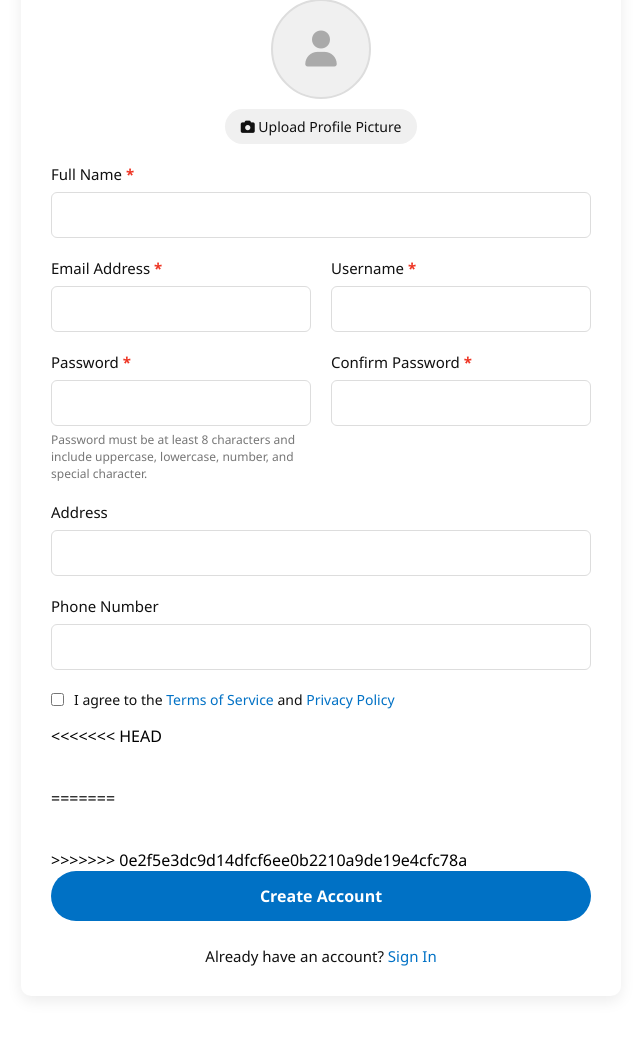
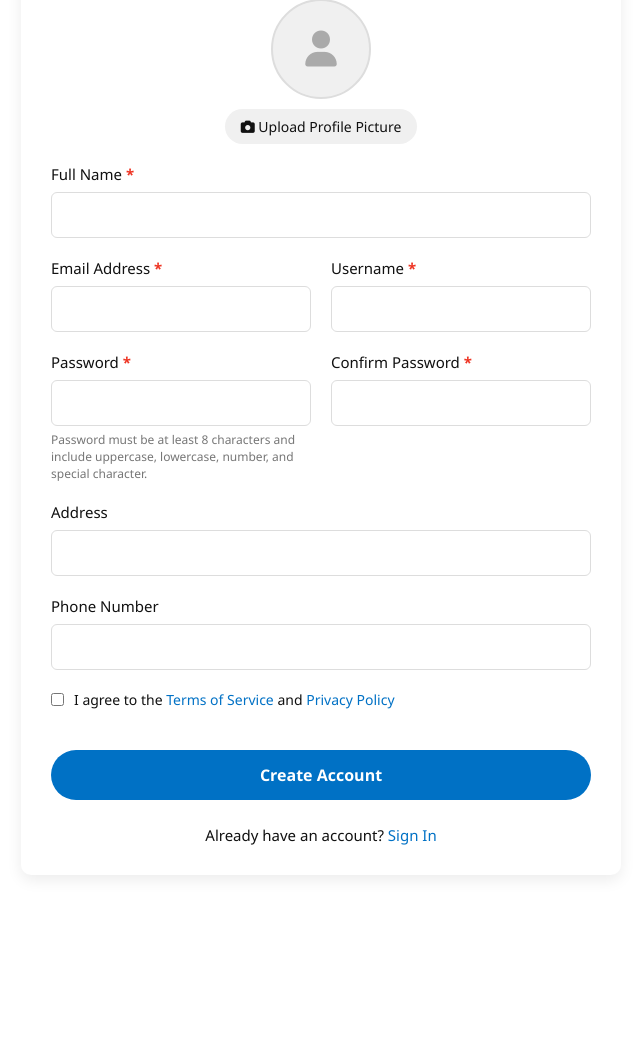
Before and after one commit to kul3l3i/HirayaFitShop, a PHP site: page /tcpdf/sign-up.php in a window 1280 px wide. Shown: the part 275-1331 px from the top of the page, without its empty margins (319-960 px from the left). After the commit the page ends 1152 px from the top, so only its background shows below. Run offline with PHP 8.4, Linux system fonts and the light colour scheme; some libraries are stand-ins or nearby versions.

Commit message:
update sign-up.php

```diff
--- a/sign-up.php
+++ b/sign-up.php
@@ -972,15 +972,9 @@ function sendVerificationEmail($email, $otp_code, $fullname)
                     <input type="checkbox" id="terms" name="terms" required>
                     <label for="terms">I agree to the <a href="#" id="termsModalBtn">Terms of Service</a> and <a href="#" id="privacyModalBtn">Privacy Policy</a></label>
                 </div>
-<<<<<<< HEAD
-
-                <div class="g-recaptcha" data-sitekey="6LfiUUgrAAAAAPXSI4Q5LDLpFIaJlzwmYDEgqFZF"></div>
-
-=======
 
                 <div class="g-recaptcha" data-sitekey="6LcLEykrAAAAABaiA840EJYew_NQ7-usuZtBDdH0"></div>
 
->>>>>>> 0e2f5e3dc9d14dfcf6ee0b2210a9de19e4cfc78a
                 <button type="submit" class="btn-signup">Create Account</button>
 
                 <div class="login-link">
```
